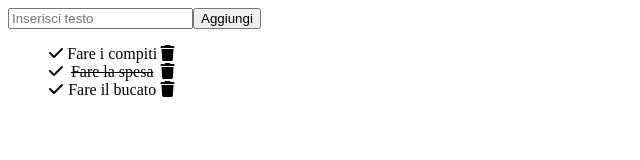
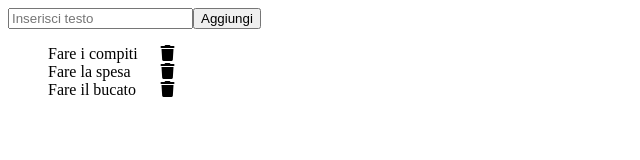
Before and after one commit to Andrea8802/vue-todolist, a plain HTML site: page index.html in a window 1280 px wide. Shown: the whole page, without its empty margins (0-640 px from the left). Drawn offline with nearby package versions, Linux system fonts and the light colour scheme.

Commit message:
Basic Version Done

```diff
--- a/css/style.css
+++ b/css/style.css
@@ -5,7 +5,3 @@ li{
 ul{
     width: 10%;
 }
-
-.taskChecked{
-    text-decoration: line-through;
-}
--- a/index.html
+++ b/index.html
@@ -20,9 +20,6 @@
         <ul>
             <li v-for="(task, index) in tasks">
                 <div>
-                    <i class="fa-solid fa-check" @click="doneTask(index)"></i>
-                </div>
-                <div :class="tasks[index].done ? classChecked : '' ">
                     {{task.text}}
                 </div>
                 <div>
--- a/js/main.js
+++ b/js/main.js
@@ -25,16 +25,6 @@ createApp({
             }
         },
 
-        doneTask(i){
-            if (this.tasks[i].done){
-                this.tasks[i].done = false;
-
-            } else{
-                this.tasks[i].done = true;
-
-            }
-        },
-
         deleteTask(i){
             this.tasks.splice(i,1)
         }
```
